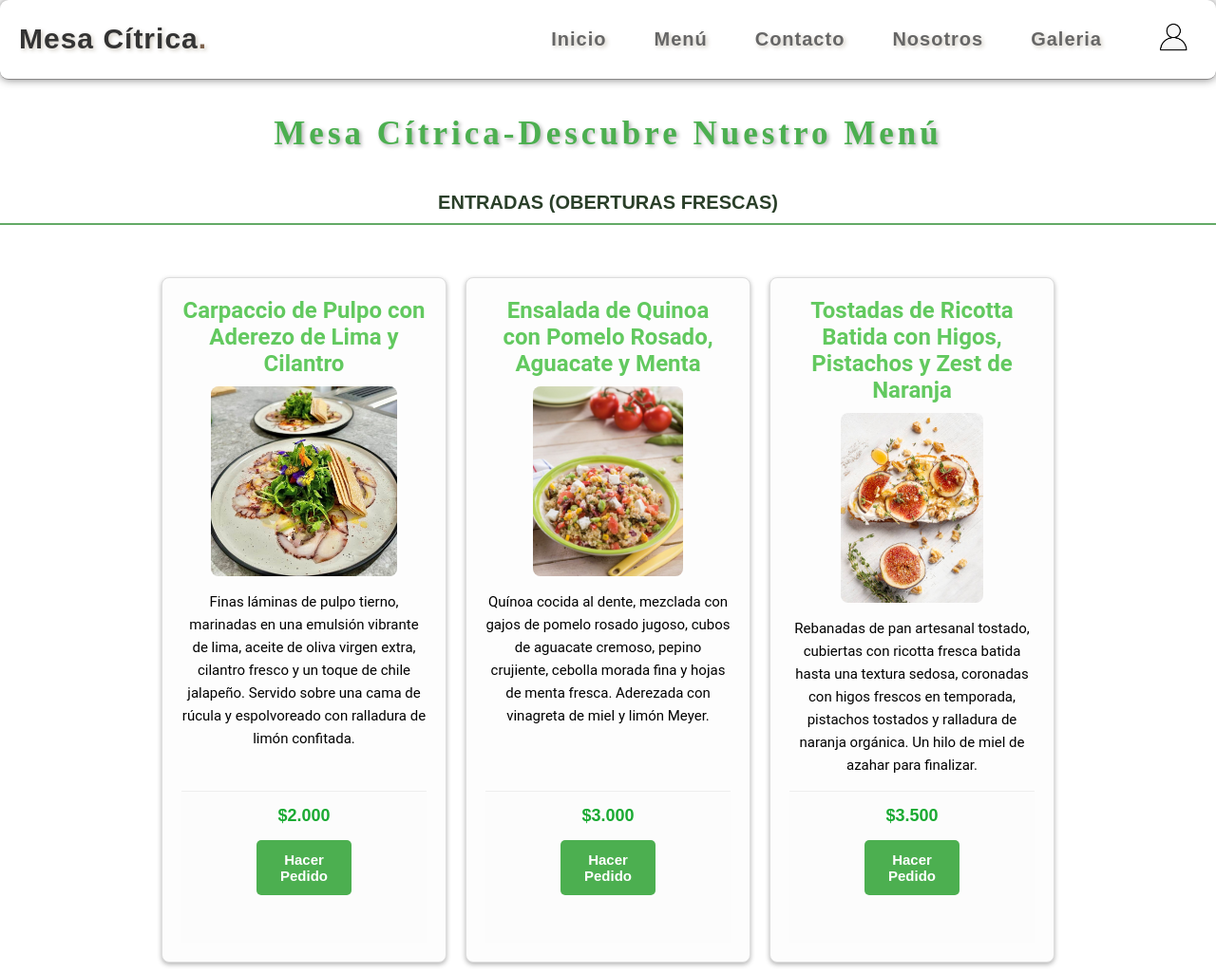
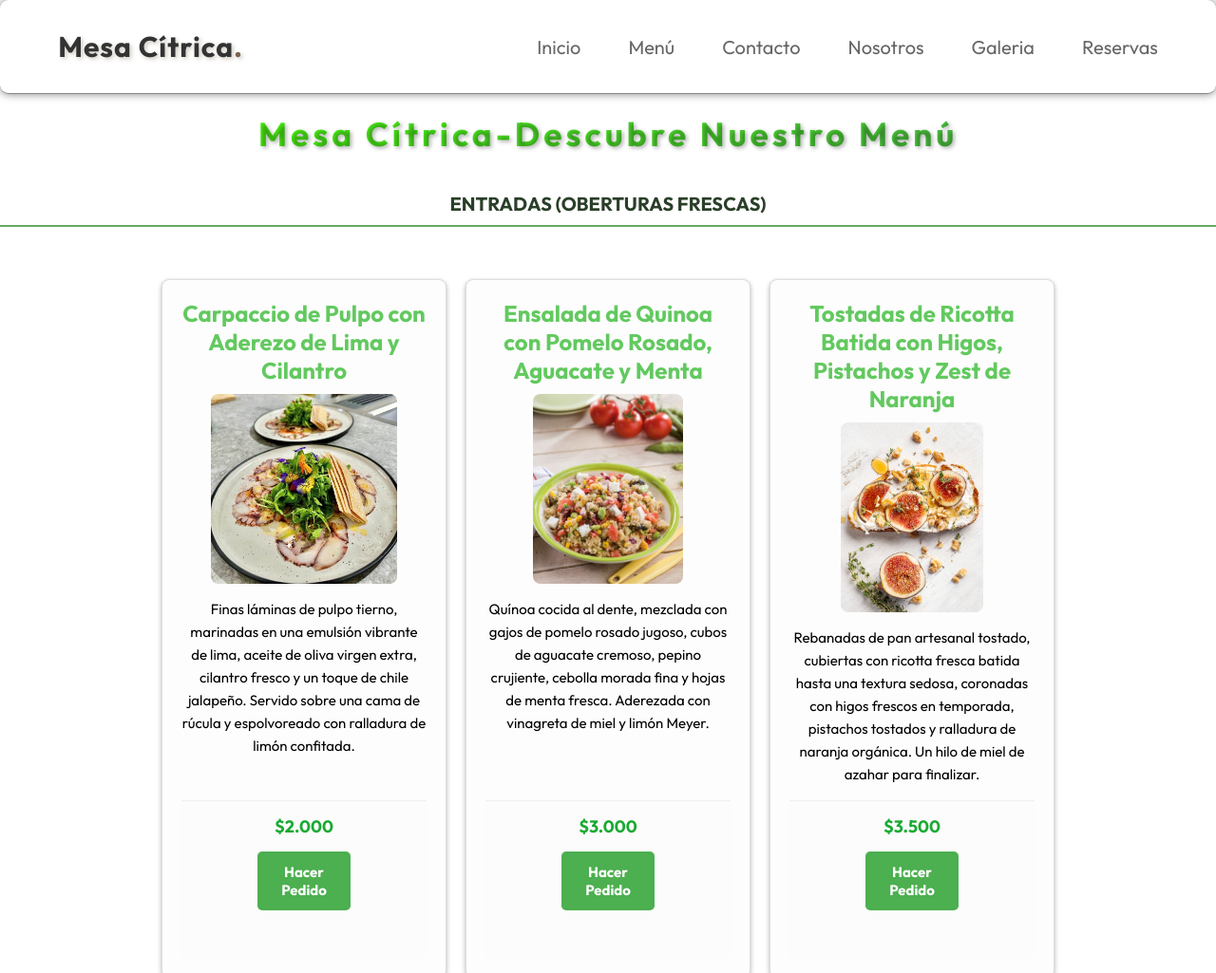
Before and after one commit to tomasville/tp-Final, a plain HTML site: page menu.html in a window 1280 px wide. Shown: the top 1025 px of the page at 95% size. Drawn offline with Linux system fonts and the light colour scheme.

Commit message:
Add files via upload
Agrege la pagina de "Reservaciones". Edite el menu de la pagina de "Nosotros", ahora todos los menus son iguales en todas las paginas. Cambie algunos colores y algunos textos.

```diff
--- /dev/null
+++ b/estilos-galeria.css
@@ -0,0 +1,22 @@
+h1{
+    text-align: center;
+    color: #4CAF50;
+    font-family: Arial, sans-serif;
+    margin-top: 20px;
+}
+p {
+    text-align: center;
+    color: #333;
+    font-family: Arial, sans-serif;
+    margin-top: 10px;
+    font-size: 18px;
+}
+a {
+    display: block;
+    text-align: center;
+    margin-top: 20px;
+    color: #4CAF50;
+    font-family: Arial, sans-serif;
+    text-decoration: none;
+    font-size: 18px;
+}
--- a/estilos-menu.css
+++ b/estilos-menu.css
@@ -22,18 +22,14 @@ body{
 
 /*Parte de Encabezado*/
 .main-header{
-    position: fixed; /*Hace que el encabezado se quede fijo en la parte superior al desplazarse*/
-    top: 0; left: 0; right: 0; /*Lo posiciona en la parte superior, lo alinea a la izquierda, lo alinea a la derecha, ocupando todo el ancho*/
-    background: white; /*Fondo blanco para el encabezado*/
-    display: flex; /*Se utiliza Flexbox para alinear elementos internos (logo y navegación)*/
-    align-items: center; /*Centra los elementos verticalmente en el header*/
-    justify-content: space-between; /*Distribuye el espacio entre el logo y la navegación*/
-    padding: 10px; /*Establece un padding de 10px en todos los lados*/
-    font-size: 3rem; /*Tamaño de fuente para los elementos del header*/
-    color: #333;
-    font-weight: bolder; /*Texto en negrita fuerte*/
-    text-shadow: 2px 2px 4px rgba(99, 83, 50, 0.3);
-    letter-spacing: 0.1rem; /*Espaciado entre letras*/
+    position: fixed;
+    top: 0; left: 0; right: 0;
+    background: #fff;
+    padding: 2rem 4%;
+    display: flex;
+    align-items: center;
+    justify-content: space-between;
+    z-index: 1000;
     border-bottom: 1px solid #8a8888;
     border-radius: 9px;
     box-shadow: 0 0 10px rgba(0, 0, 0, 0.5);
@@ -82,9 +78,13 @@ body{
 
 /*Comienzo de Menú*/
 .titulo{ /*Estilos para el título principal de la página de menú (h1)*/
-    font-family: 'Playfair Display', serif; /*Fuente para el título principal*/
+
     font-size: 35px; /*Tamaño para el titulo*/
-    color: #4CAF50;
+   /* color: #4CAF50; */
+    font-weight: bold;
+     background: linear-gradient(to right, rgb(72, 255, 0), #4CAF50);
+    -webkit-background-clip: text;
+    -webkit-text-fill-color: transparent;
     margin-top: 20px; /*Espacio superior para el título*/
     margin-bottom: 30px; /*Espacio inferior*/
     text-shadow: 2px 2px 4px rgba(0, 0, 0, 0.3);
@@ -93,7 +93,7 @@ body{
     text-align: center; /*Centra el texto del título*/
 }
 h2{ /*Estilos para los subtítulos de sección ("Entradas", "Platos Principales", "Postres")*/
-    font-family: 'monserrat', sans-serif;
+
     font-size: 20px;
     color: #2a3f29;
     text-align: center;
@@ -122,7 +122,7 @@ h2{ /*Estilos para los subtítulos de sección ("Entradas", "Platos Principales"
     height: auto;/*Altura automática de la sección*/
 }
 .menu-item-carta header h3{
-    font-family: 'roboto', sans-serif;
+
     font-size: 24px;
     color: #62c95f;
     font-weight: bold; /*Negrita para el título*/
@@ -150,7 +150,7 @@ h2{ /*Estilos para los subtítulos de sección ("Entradas", "Platos Principales"
     margin-right: auto;
 }
 .menu-item-carta p{
-    font-family: 'roboto', sans-serif;
+
     font-size: 15px;
     color: black;
     line-height: 1.6; /*Espaciado entre líneas*/
@@ -167,7 +167,7 @@ h2{ /*Estilos para los subtítulos de sección ("Entradas", "Platos Principales"
     gap: 15px; /*Espacio entre los elementos del footer*/
 }
 .menu-item-carta footer .precio{
-    font-family: 'Monserrat', sans-serif;
+
     font-size: 18px;
     font-weight: bold;
     color: #1aaa32;
@@ -179,7 +179,7 @@ h2{ /*Estilos para los subtítulos de sección ("Entradas", "Platos Principales"
     border: none; /*Sin borde*/
     border-radius: 5px;
     padding: 12px 25px;
-    font-family: 'moserrat', sans-serif;
+
     font-size: 15px;
     cursor: pointer; /*Cambia el cursor a una mano para indicar que es clickeable*/
     font-weight: bold;
--- a/estilos-nosotros.css
+++ b/estilos-nosotros.css
@@ -94,7 +94,7 @@ header .nav-contenedor a img{
 .info h2{
     margin: 50px 0px;
     font-weight: bold;
-  background: linear-gradient(to right, rgb(255, 208, 0), rgb(255, 51, 0));
+   background: linear-gradient(to right, rgb(72, 255, 0), #4CAF50);
   -webkit-background-clip: text;
   -webkit-text-fill-color: transparent;
 
@@ -146,11 +146,11 @@ footer {
 }
 
 .butt-nos{
-    background-color: rgba(204, 255, 65, 0.226);
+    background-color: rgba(130, 245, 84, 0.726);
     color: white;
     padding: 10px;
     border-radius: 10px;
-    border: 1px solid rgb(204, 255, 65);
+    border: 1px solid rgb(72, 255, 0);
 }
 .butt-nos:hover{
     background-color: rgba(147, 184, 48, 0.226);
--- /dev/null
+++ b/estilos-reserva.css
@@ -0,0 +1,167 @@
+*{
+    margin: 0; /* Elimina los márgenes predeterminados */
+    padding: 0; /* Elimina el padding predeterminado de cada elemento */
+    box-sizing: border-box; /* Incluye el padding y el borde en el tamaño total de los elementos */
+    outline: none; /* Elimina el contorno al enfocar elementos */
+    text-decoration: none; /* Elimina la decoración del texto (subrayado, etc.) */
+    transition: .2s linear; /* Agrega una transición suave a las propiedades que cambian */
+    list-style-type: none; /* Elimina los estilos de lista predeterminados */
+    font-family:"Outfit", sans-serif; /* Fuente principal */
+}
+
+html{
+    font-size: 62.5%; /* Define 1rem = 10px para facilitar cálculos */
+    scroll-behavior: smooth; /* Desplazamiento suave al navegar */
+    scroll-padding-top: 6rem; /* Espacio superior al hacer scroll a anclas */
+    overflow-x: hidden; /* Evita el scroll horizontal */
+}
+/* ================= Encabezado ================= */
+header{
+    position: fixed; /* Fija el header en la parte superior */
+    top: 0; left: 0; right: 0; /* Ocupa todo el ancho superior */
+    background: #fff; /* Fondo blanco */
+    padding: 2rem 4%; /* Espaciado interno */
+    display: flex; /* Usa flexbox para alinear elementos */
+    align-items: center; /* Centra verticalmente */
+    justify-content: space-between; /* Espacia logo y menú */
+    z-index: 1000; /* Se asegura de estar por encima de otros elementos */
+    border-bottom: 1px solid #8a8888;
+    border-radius: 9px;
+    box-shadow: 0 0 10px rgba(0, 0, 0, 0.5);
+}
+
+header .logo{
+    padding: 10px; /* Espaciado interno del logo */
+    font-size: 3rem; /* Tamaño de fuente grande */
+    color: #333; /* Color del texto */
+    font-weight: bolder; /* Negrita */
+    text-shadow: 2px 2px 4px rgba(99, 83, 50, 0.3); /* Sombra al texto */
+    letter-spacing: 0.1rem; /* Espaciado entre letras */
+    font-family:"Outfit", sans-serif; /* Fuente específica */
+}
+
+header .logo:hover{
+    transform: scale(1.05); /* Efecto de agrandar el logo al pasar el mouse */
+    color:  #40723e; /* Cambia el color del logo al hacer hover */
+}
+
+header .logo span{
+    color: #7e634e; /* Color diferente para el punto del logo */
+}
+
+header .nav-contenedor ul{
+    font-size: 2rem; /* Tamaño de fuente del menú */
+    color: #666; /* Color del texto del menú */
+    display: flex; /* Menú en línea */
+    justify-content: space-around; /* Espaciado entre los ítems */
+    align-items: center; /* Centra verticalmente */
+}
+
+header .nav-contenedor ul li{
+    margin-left: 3rem; /* Espaciado entre los ítems del menú */
+}
+
+header .nav-contenedor a{
+    font-size: 2rem; /* Tamaño de fuente de los enlaces */
+    padding: 0.5rem 1rem; /* Espaciado interno para área de clic */
+    color: #666; /* Color del texto */
+    display: block; /* Ocupa todo el espacio del li */
+}
+
+header .nav-contenedor a:hover{
+    background-color: #82e67f; /* Fondo verde claro al hacer hover */
+    border-radius: 10px; /* Bordes redondeados al hacer hover */
+}
+
+header .nav-contenedor a img{
+    width: 50px; /* Tamaño del icono de login */
+    padding: 5px; /* Espaciado interno del icono */
+}
+/* =============== Fin de Encabezado =============== */
+main{
+    padding: 15rem 9%; /* Espaciado interno del main */
+    font-size: 1.6rem; /* Tamaño de fuente base */
+    color: #333; /* Color del texto principal */
+    background-color: #f8f8f8; /* Fondo claro para el contenido principal */
+}
+.inicio{
+    display: flex; /* Usa flexbox para alinear elementos */
+    flex-direction: column; /* Coloca los elementos en columna */
+    align-items: center; /* Centra horizontalmente */
+    justify-content: center; /* Centra verticalmente */
+    text-align: center; /* Alinea el texto al centro */
+    padding: 2rem; /* Espaciado interno */
+    background-color: #fff; /* Fondo blanco para la sección de inicio */
+    border-radius: 10px; /* Bordes redondeados */
+    box-shadow: 0 0 10px rgba(0, 0, 0, 0.1); /* Sombra sutil para dar profundidad */
+}
+.inicio h2{
+    font-size: 3rem; /* Tamaño grande para el título */
+    font-weight: bold;
+    background: linear-gradient(to right, rgb(72, 255, 0), #4CAF50);
+    -webkit-background-clip: text;
+    -webkit-text-fill-color: transparent;
+    margin-bottom: 1rem; /* Espacio debajo del título */
+}
+
+.inicio p{
+    font-size: 1.8rem; /* Tamaño de fuente para el párrafo */
+    color: #555; /* Color del texto del párrafo */
+    margin-bottom: 2rem; /* Espacio debajo del párrafo */
+}
+.reserva-formulario{
+    display: flex; /* Usa flexbox para alinear los campos del formulario */
+    flex-direction: column; /* Coloca los campos en columna */
+    gap: 1rem; /* Espacio entre los campos */
+    max-width: 600px; /* Ancho máximo del formulario */
+    margin: 0 auto; /* Centra el formulario horizontalmente */
+}
+.reserva-formulario label{
+    font-size: 1.6rem; /* Tamaño de fuente para las etiquetas */
+    color: #333; /* Color del texto de las etiquetas */
+}
+.reserva-formulario input{
+    padding: 0.8rem; /* Espaciado interno de los campos */
+    font-size: 1.6rem; /* Tamaño de fuente para los campos */
+    border: 1px solid #ccc; /* Borde gris claro */
+    border-radius: 5px; /* Bordes redondeados */
+    width: 100%; /* Ocupa todo el ancho disponible */
+}
+.reserva-formulario input:focus{
+    border-color: #4CAF50; /* Cambia el color del borde al enfocar */
+    box-shadow: 0 0 5px rgba(76, 175, 80, 0.5); /* Sombra verde al enfocar */
+}
+.reserva-formulario button{
+    padding: 1rem; /* Espaciado interno del botón */
+    font-size: 1.6rem; /* Tamaño de fuente del botón */
+    color: #fff; /* Color del texto del botón */
+   background: linear-gradient(to right, rgb(60, 211, 0), #4CAF50);
+    border: none; /* Sin borde */
+    border-radius: 5px; /* Bordes redondeados */
+    cursor: pointer; /* Cambia el cursor al pasar por encima */
+}
+.reserva-formulario button:hover{
+    background-color: #45a049; /* Cambia el color de fondo al hacer hover */
+    transform: scale(1.05); /* Agranda el botón al hacer hover */
+}
+.terminos{
+    font-size: 1.4rem; /* Tamaño de fuente para el texto de términos */
+    color: #333; /* Color del texto */
+    margin-top: 1rem; /* Espacio encima del texto de términos */
+}
+.terminos-boton{
+    width: 20px; /* Ancho del checkbox */
+    height: 20px; /* Alto del checkbox */
+    cursor: pointer; /* Cambia el cursor al pasar por encima */
+    accent-color: #4CAF50; /* Color del checkbox */
+    transition: background-color 0.2s ease; /* Transición suave al cambiar el color */
+    border-radius: 5px; /* Bordes redondeados para el checkbox */
+}
+
+
+footer {
+    background-color: #fcfcfc; /*Color complementario */
+    color: #1d1c1c; /* Texto claro */
+    padding: 50px 40%;
+    font-size: 14px;
+}
--- a/menu.html
+++ b/menu.html
@@ -4,7 +4,10 @@
     <meta charset="UTF-8">
     <meta name="viewport" content="width=device-width, initial-scale=1.0">
     <link rel="stylesheet" href="estilos-menu.css">
-    <title>Menú</title>
+    <link rel="preconnect" href="https://fonts.googleapis.com">
+    <link rel="preconnect" href="https://fonts.gstatic.com" crossorigin>
+    <link href="https://fonts.googleapis.com/css2?family=Outfit:wght@100..900&display=swap" rel="stylesheet">
+    <title>Menú - Mesa Citrica</title>
 </head>
 <body>
   <!--Sección del encabezado-->
@@ -18,7 +21,7 @@
           <li><a href="contacto.html">Contacto</a></li> <!-- Enlace a la página de contacto -->
           <li><a href="nosotros.html">Nosotros</a></li> <!-- Enlace a la página sobre nosotros -->
           <li><a href="galeria.html">Galeria</a></li> <!-- Enlace a la galería de imágenes -->
-          <li><a href="#"><img src="Imagenes/Login.png"></a></li> <!-- Icono de login (sin enlace funcional) -->
+          <li><a href="reserva.html">Reservas</a></li> <!-- Enlace a la página de reservas -->
         </ul>
       </nav>
   </header>
```
Also changed, not shown: contacto.html (+1 -1 lines), galeria.html (+3 -0 lines), index.html (+1 -1 lines), nosotros.html (+8 -5 lines), reserva.html (added, +70 -0 lines).
